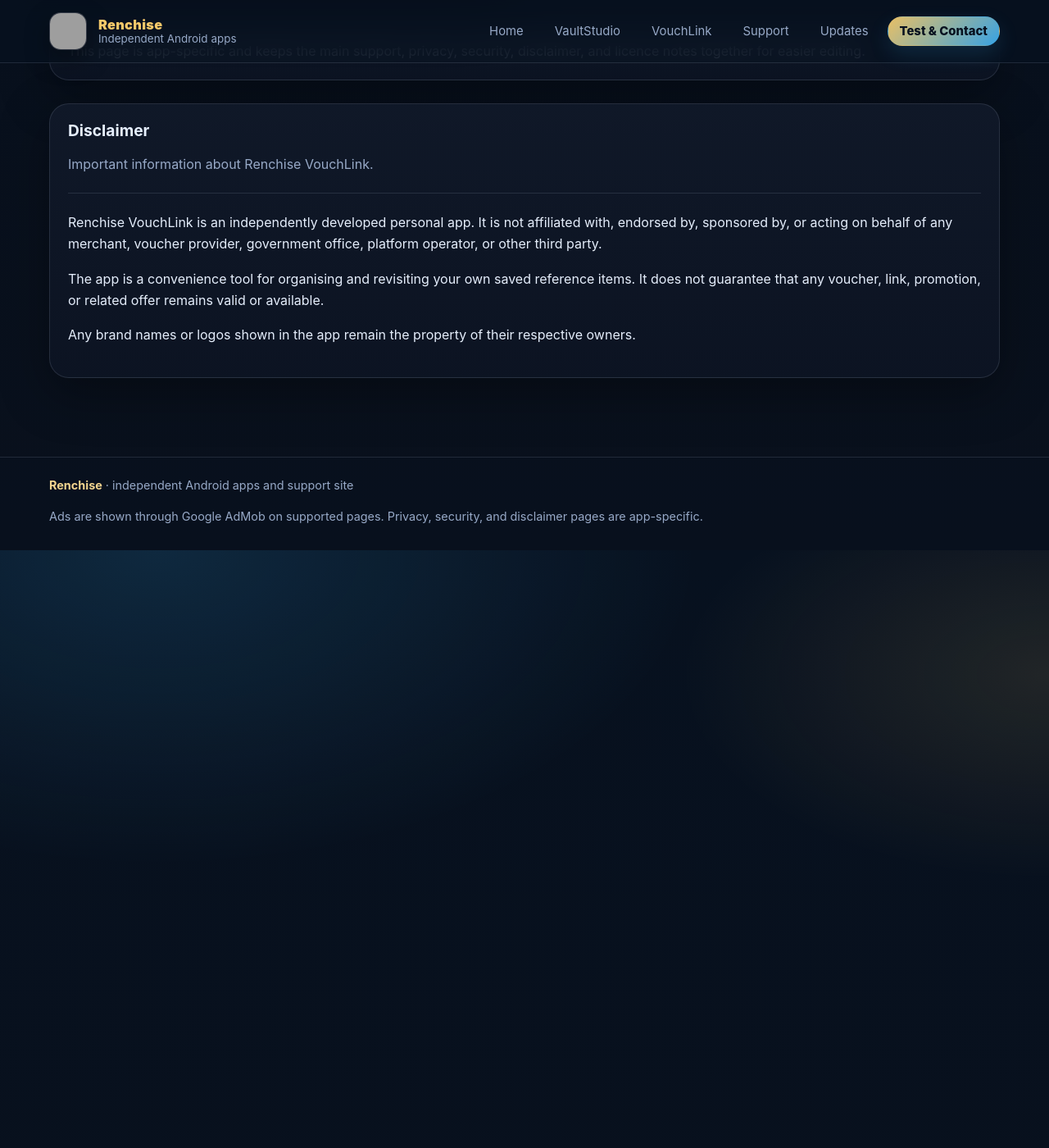
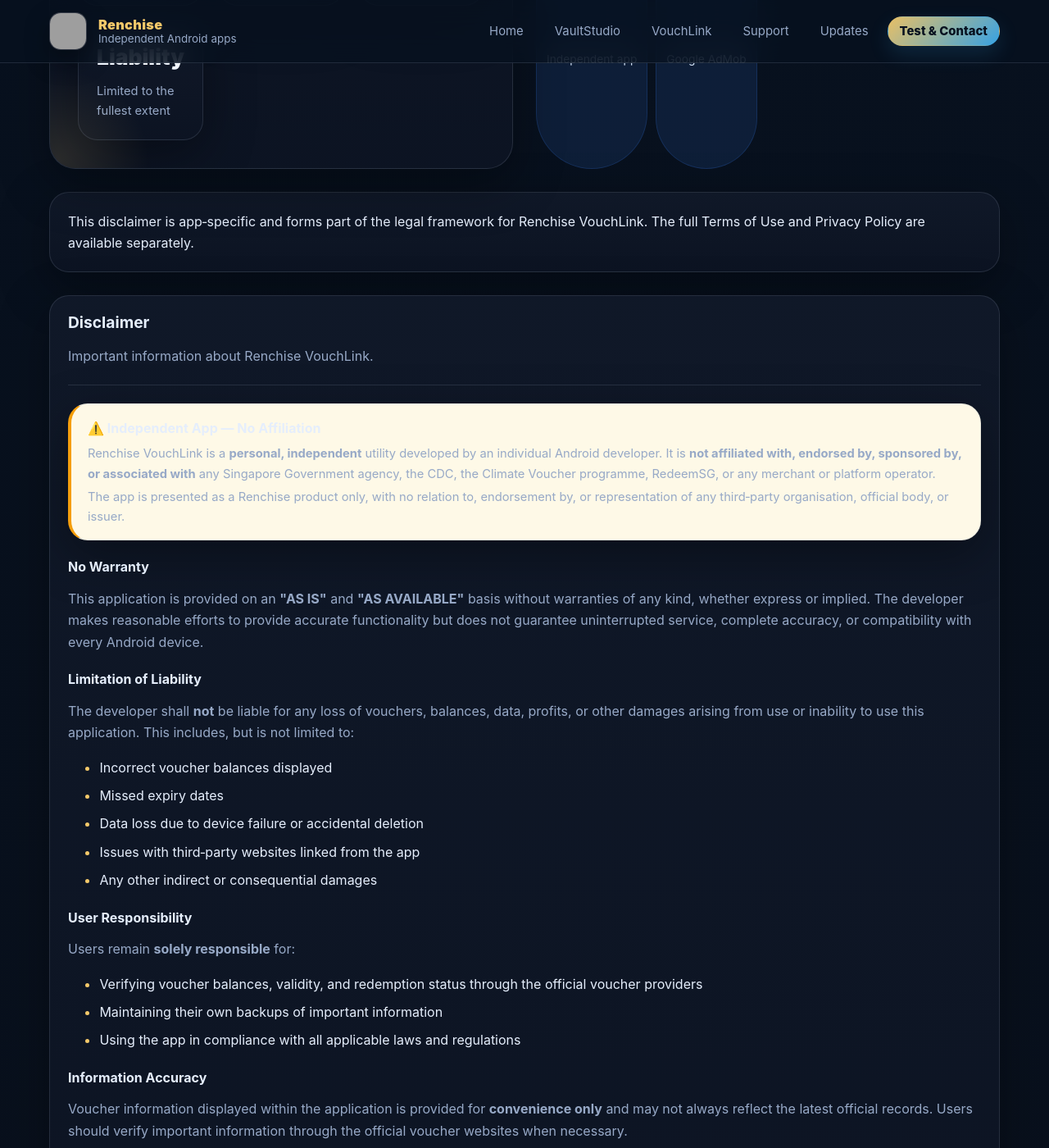
Before and after one commit to renchise/renchise.github.io, a Jekyll site: the page built from vouchlink/disclaimer.html, in a window 1280 px wide and 1400 px high, scrolled down 846 px. Shown: the whole window at 82% size. Built offline with Jekyll 4.4.1, drawn with Linux system fonts in a browser that asks for light colours; some of the changed text lies outside the part shown; grey boxes are pictures that could not be loaded.

Commit message:
Update disclaimer.html

```diff
--- a/vouchlink/disclaimer.html
+++ b/vouchlink/disclaimer.html
@@ -4,13 +4,14 @@
 app_name: "Renchise VouchLink"
 page_title: "Disclaimer"
 category: "Independent-app disclaimer"
-tagline: "Independent-app disclaimer"
+tagline: "Important legal and liability information"
 app_logo: "/assets/images/vouchlink/ic_launcher-playstore.png"
 feature_image: "/assets/images/vouchlink/feature.png"
 primary_cta_text: "Back to overview"
 primary_cta_link: "/vouchlink/"
 secondary_cta_text: "Support"
 secondary_cta_link: "/vouchlink/support.html"
+
 nav_links:
   - label: "Overview"
     url: "/vouchlink/"
@@ -20,29 +21,104 @@
     url: "/vouchlink/security.html"
   - label: "Disclaimer"
     url: "/vouchlink/disclaimer.html"
-  - label: "License"
-    url: "/vouchlink/license.html"
+  - label: "Terms of Use"
+    url: "/vouchlink/terms.html"
+  - label: "Open Source"
+    url: "/vouchlink/opensource.html"
   - label: "Support"
     url: "/vouchlink/support.html"
+
 quick_facts:
-  - value: "Policy"
-    label: "App-specific page"
-  - value: "Clear"
-    label: "Plain-language details"
+  - value: "No Affiliation"
+    label: "Independent developer"
+  - value: "As Is"
+    label: "No warranty"
+  - value: "User Responsibility"
+    label: "Verify official records"
+  - value: "Liability"
+    label: "Limited to the fullest extent"
+
 badges:
   - text: "Independent app"
-    type: ""
+    type: "blue"
   - text: "Google AdMob"
-    type: "gold"
-notice: "This page is app-specific and keeps the main support, privacy, security, disclaimer, and licence notes together for easier editing."
+    type: "gray"
+
+notice: "This disclaimer is app‑specific and forms part of the legal framework for Renchise VouchLink. The full Terms of Use and Privacy Policy are available separately."
 ---
-
 
 <div class="panel">
   <h3>Disclaimer</h3>
   <p class="muted">Important information about Renchise VouchLink.</p>
   <hr class="sep">
-  <p>Renchise VouchLink is an independently developed personal app. It is not affiliated with, endorsed by, sponsored by, or acting on behalf of any merchant, voucher provider, government office, platform operator, or other third party.</p>
-  <p>The app is a convenience tool for organising and revisiting your own saved reference items. It does not guarantee that any voucher, link, promotion, or related offer remains valid or available.</p>
-  <p>Any brand names or logos shown in the app remain the property of their respective owners.</p>
+
+  <!-- ========== INDEPENDENT APP STATEMENT ========== -->
+  <div class="notice" style="background:#fef9e7; border-left:4px solid #f59e0b; padding:1rem 1.25rem; margin:1rem 0 1.5rem 0;">
+    <strong>⚠️ Independent App — No Affiliation</strong>
+    <div class="muted small" style="margin-top:6px;">
+      Renchise VouchLink is a <strong>personal, independent</strong> utility developed by an individual Android developer. It is <strong>not affiliated with, endorsed by, sponsored by, or associated with</strong> any Singapore Government agency, the CDC, the Climate Voucher programme, RedeemSG, or any merchant or platform operator.
+    </div>
+    <div class="muted small" style="margin-top:4px;">
+      The app is presented as a Renchise product only, with no relation to, endorsement by, or representation of any third‑party organisation, official body, or issuer.
+    </div>
+  </div>
+
+  <!-- ========== NO WARRANTY ========== -->
+  <h4 style="margin:1.5rem 0 0.25rem 0;">No Warranty</h4>
+  <p class="muted">
+    This application is provided on an <strong>"AS IS"</strong> and <strong>"AS AVAILABLE"</strong> basis without warranties of any kind, whether express or implied. The developer makes reasonable efforts to provide accurate functionality but does not guarantee uninterrupted service, complete accuracy, or compatibility with every Android device.
+  </p>
+
+  <!-- ========== LIMITATION OF LIABILITY ========== -->
+  <h4 style="margin:1.5rem 0 0.25rem 0;">Limitation of Liability</h4>
+  <p class="muted">
+    The developer shall <strong>not</strong> be liable for any loss of vouchers, balances, data, profits, or other damages arising from use or inability to use this application. This includes, but is not limited to:
+  </p>
+  <ul class="checklist" style="margin-left:1.25rem;">
+    <li>Incorrect voucher balances displayed</li>
+    <li>Missed expiry dates</li>
+    <li>Data loss due to device failure or accidental deletion</li>
+    <li>Issues with third‑party websites linked from the app</li>
+    <li>Any other indirect or consequential damages</li>
+  </ul>
+
+  <!-- ========== USER RESPONSIBILITY ========== -->
+  <h4 style="margin:1.5rem 0 0.25rem 0;">User Responsibility</h4>
+  <p class="muted">
+    Users remain <strong>solely responsible</strong> for:
+  </p>
+  <ul class="checklist" style="margin-left:1.25rem;">
+    <li>Verifying voucher balances, validity, and redemption status through the official voucher providers</li>
+    <li>Maintaining their own backups of important information</li>
+    <li>Using the app in compliance with all applicable laws and regulations</li>
+  </ul>
+
+  <!-- ========== INFORMATION ACCURACY ========== -->
+  <h4 style="margin:1.5rem 0 0.25rem 0;">Information Accuracy</h4>
+  <p class="muted">
+    Voucher information displayed within the application is provided for <strong>convenience only</strong> and may not always reflect the latest official records. Users should verify important information through the official voucher websites when necessary.
+  </p>
+
+  <!-- ========== THIRD-PARTY LINKS ========== -->
+  <h4 style="margin:1.5rem 0 0.25rem 0;">Third‑Party Links</h4>
+  <p class="muted">
+    The app provides links to external websites (e.g., redeem.gov.sg, cdc.gov.sg). These links are for convenience only and do not constitute endorsement. The developer has no control over the content or availability of these sites.
+  </p>
+
+  <!-- ========== NO PROFESSIONAL ADVICE ========== -->
+  <h4 style="margin:1.5rem 0 0.25rem 0;">No Professional Advice</h4>
+  <p class="muted">
+    Nothing in this app constitutes financial, legal, or professional advice. Users should seek appropriate professional advice for their specific situation.
+  </p>
+
+  <!-- ========== CHANGES TO THIS DISCLAIMER ========== -->
+  <h4 style="margin:1.5rem 0 0.25rem 0;">Changes to This Disclaimer</h4>
+  <p class="muted">
+    The developer reserves the right to update this disclaimer without prior notice. The latest version will always be available on this page.
+  </p>
+
+  <hr class="sep" style="margin:1.5rem 0;">
+  <p class="muted small" style="text-align:right;">
+    Effective Date: 28 June 2026
+  </p>
 </div>
```
